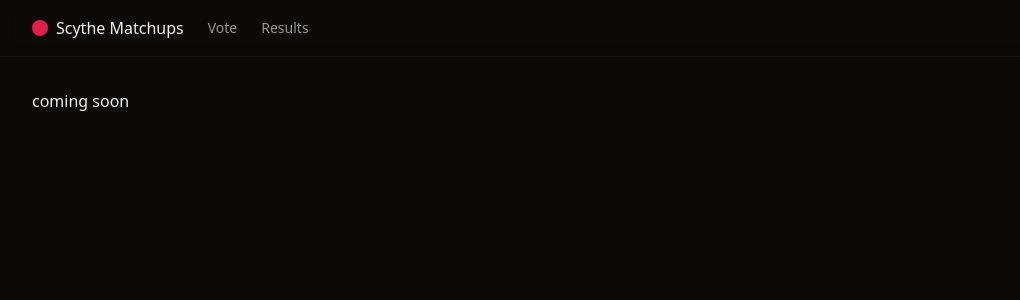
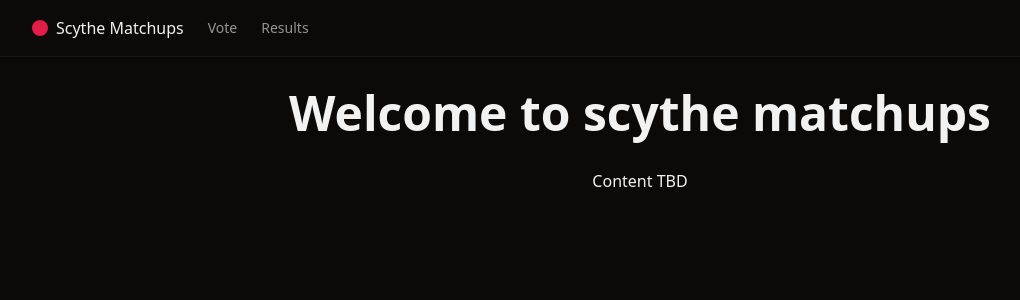
Before and after one commit to nrsimonelli/balanced-workforce, a React (Vite) app: page / in a window 1280 px wide. Shown: the top 300 px of the page, without its empty margins (0-1020 px from the left). Built offline with nearby package versions, Linux system fonts and the light colour scheme; no server answers.

Commit message:
placeholder text

```diff
--- a/src/pages/home.tsx
+++ b/src/pages/home.tsx
@@ -1,3 +1,8 @@
 export const Home = () => {
-  return <div>coming soon</div>
+  return (
+    <div className='flex flex-col items-center justify-start flex-1 space-y-8'>
+      <h1>Welcome to scythe matchups</h1>
+      <p>Content TBD</p>
+    </div>
+  )
 }
```
